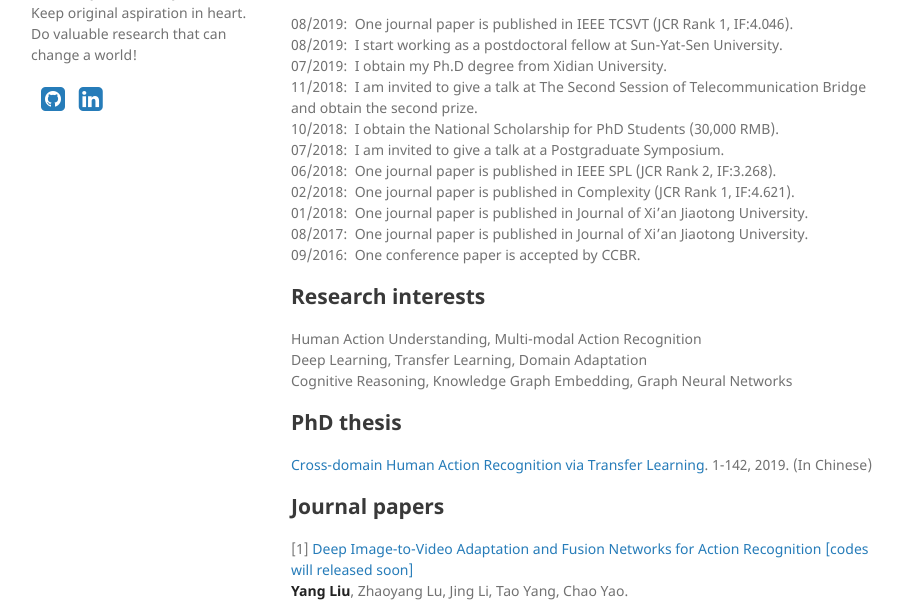
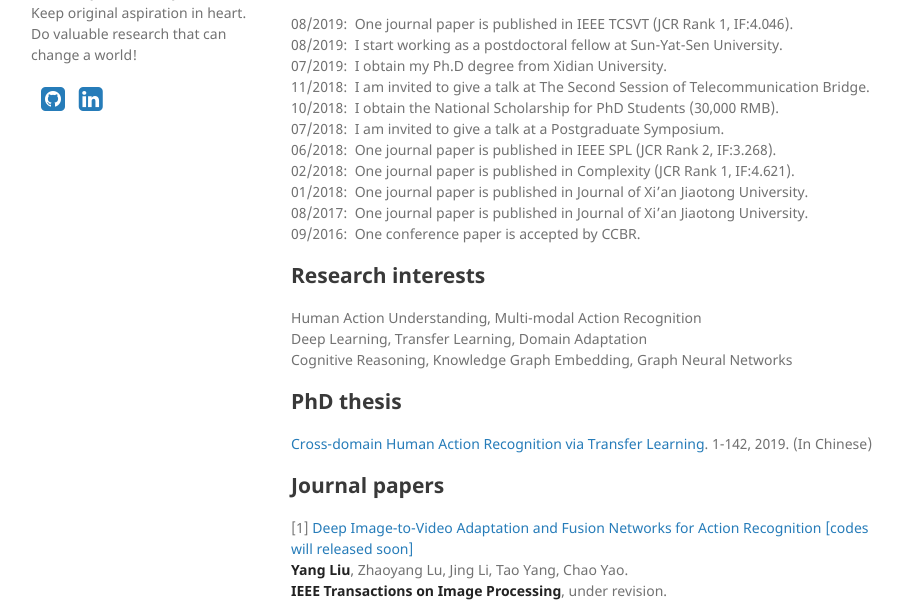
Before and after one commit to YangLiu9208/home, a Jekyll site: the page built from index.md, in a window 1280 px wide and 900 px high, cut to the strip 298-900 px from the top of the window. Shown: the whole strip, without its empty margins (179-1082 px from the left). Built offline with Jekyll 4.4.1, drawn with Linux system fonts in a browser that asks for light colours; a style sheet for code colours, icons or effects is not loaded.

Commit message:
Update index.md

```diff
--- a/index.md
+++ b/index.md
@@ -11,7 +11,7 @@ I'm Yang Liu (刘阳), a post-doctoral fellow at [HCP Lab](http://www.sysu-hcp.n
 08/2019:&nbsp;   One journal paper is published in IEEE TCSVT (JCR Rank 1, IF:4.046).
 08/2019:&nbsp;   I start working as a postdoctoral fellow at Sun-Yat-Sen University.
 07/2019:&nbsp;   I obtain my Ph.D degree from Xidian University.
-11/2018:&nbsp;   I am invited to give a talk at The Second Session of Telecommunication Bridge and  obtain the second prize.
+11/2018:&nbsp;   I am invited to give a talk at The Second Session of Telecommunication Bridge.
 10/2018:&nbsp;   I obtain the National Scholarship for PhD Students (30,000 RMB).
 07/2018:&nbsp;   I am invited to give a talk at a Postgraduate Symposium.
 06/2018:&nbsp;   One journal paper is published in IEEE SPL (JCR Rank 2, IF:3.268).
```
